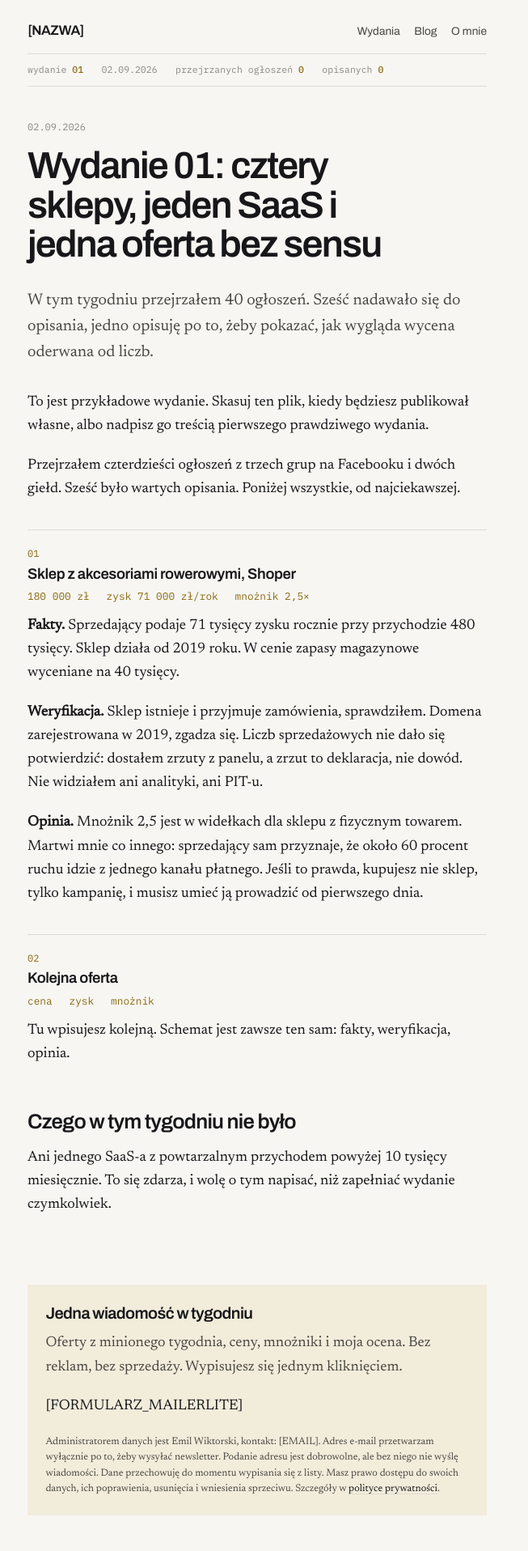
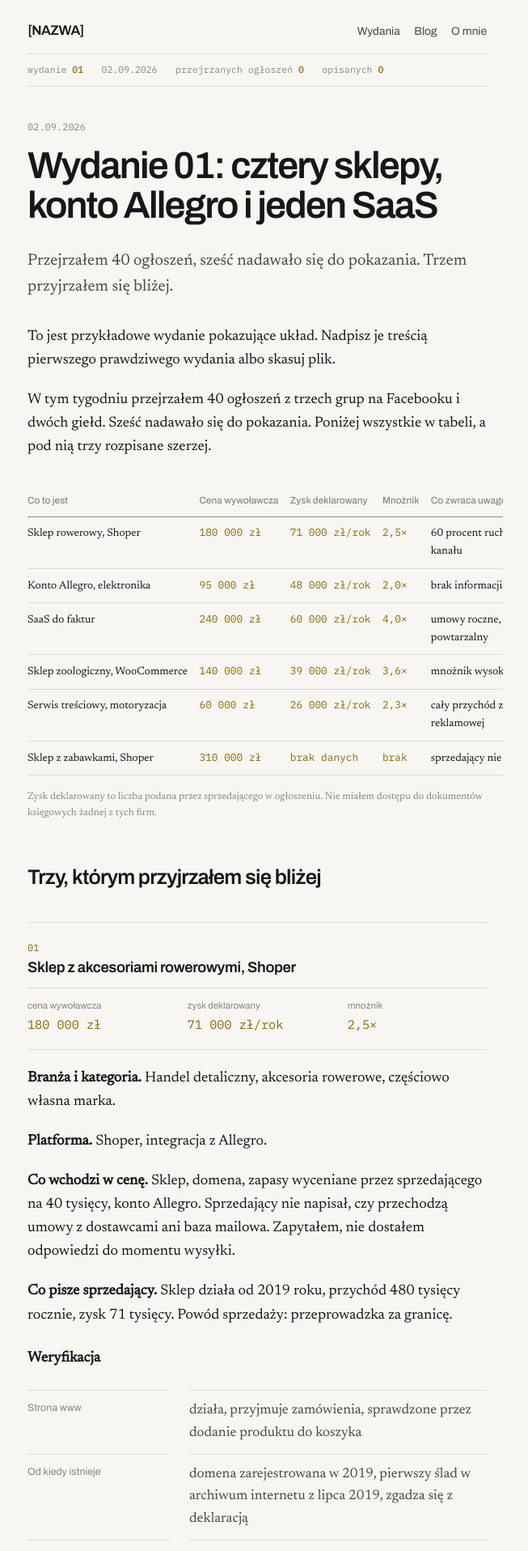
Before and after one commit to EmilWiktorski9/emilwiktorski9.github.io, a Jekyll site: the page built from _posts/2026-09-02-wydanie-01.md, in a window 1280 px wide. Shown: the top 1916 px of the page at 81% size, without its empty margins (322-975 px from the left). Built offline with Jekyll 4.4.1, drawn with Linux system fonts in a browser that asks for light colours; some of the changed text lies outside the part shown.

Commit message:
Add files via upload

```diff
--- a/_posts/2026-09-02-wydanie-01.md
+++ b/_posts/2026-09-02-wydanie-01.md
@@ -1,27 +1,85 @@
 ---
 layout: wpis
-title: "Wydanie 01: cztery sklepy, jeden SaaS i jedna oferta bez sensu"
+title: "Wydanie 01: cztery sklepy, konto Allegro i jeden SaaS"
 date: 2026-09-02
 categories: wydania
-lead: "W tym tygodniu przejrzałem 40 ogłoszeń. Sześć nadawało się do opisania, jedno opisuję po to, żeby pokazać, jak wygląda wycena oderwana od liczb."
+lead: "Przejrzałem 40 ogłoszeń, sześć nadawało się do pokazania. Trzem przyjrzałem się bliżej."
 ---
 
-To jest przykładowe wydanie. Skasuj ten plik, kiedy będziesz publikował własne, albo nadpisz go treścią pierwszego prawdziwego wydania.
+To jest przykładowe wydanie pokazujące układ. Nadpisz je treścią pierwszego prawdziwego wydania albo skasuj plik.
 
-Przejrzałem czterdzieści ogłoszeń z trzech grup na Facebooku i dwóch giełd. Sześć było wartych opisania. Poniżej wszystkie, od najciekawszej.
+W tym tygodniu przejrzałem 40 ogłoszeń z trzech grup na Facebooku i dwóch giełd. Sześć nadawało się do pokazania. Poniżej wszystkie w tabeli, a pod nią trzy rozpisane szerzej.
+
+<div class="tabela-ofert" markdown="1">
+
+| Co to jest | Cena wywoławcza | Zysk deklarowany | Mnożnik | Co zwraca uwagę |
+|---|---|---|---|---|
+| Sklep rowerowy, Shoper | 180 000 zł | 71 000 zł/rok | 2,5× | 60 procent ruchu z jednego kanału |
+| Konto Allegro, elektronika | 95 000 zł | 48 000 zł/rok | 2,0× | brak informacji o marży |
+| SaaS do faktur | 240 000 zł | 60 000 zł/rok | 4,0× | umowy roczne, przychód powtarzalny |
+| Sklep zoologiczny, WooCommerce | 140 000 zł | 39 000 zł/rok | 3,6× | mnożnik wysoki jak na handel |
+| Serwis treściowy, motoryzacja | 60 000 zł | 26 000 zł/rok | 2,3× | cały przychód z jednej sieci reklamowej |
+| Sklep z zabawkami, Shoper | 310 000 zł | brak danych | brak | sprzedający nie podał zysku |
+
+</div>
+
+<p class="legenda">Zysk deklarowany to liczba podana przez sprzedającego w ogłoszeniu. Nie miałem dostępu do dokumentów księgowych żadnej z tych firm.</p>
+
+## Trzy, którym przyjrzałem się bliżej
 
 <div class="oferta" markdown="1">
 <p class="oferta-numer">01</p>
 
 ### Sklep z akcesoriami rowerowymi, Shoper
 
-<p class="oferta-liczby"><span>180 000 zł</span><span>zysk 71 000 zł/rok</span><span>mnożnik 2,5×</span></p>
+<p class="oferta-liczby">
+<span><b>cena wywoławcza</b><i>180 000 zł</i></span>
+<span><b>zysk deklarowany</b><i>71 000 zł/rok</i></span>
+<span><b>mnożnik</b><i>2,5×</i></span>
+</p>
 
-**Fakty.** Sprzedający podaje 71 tysięcy zysku rocznie przy przychodzie 480 tysięcy. Sklep działa od 2019 roku. W cenie zapasy magazynowe wyceniane na 40 tysięcy.
+**Branża i kategoria.** Handel detaliczny, akcesoria rowerowe, częściowo własna marka.
 
-**Weryfikacja.** Sklep istnieje i przyjmuje zamówienia, sprawdziłem. Domena zarejestrowana w 2019, zgadza się. Liczb sprzedażowych nie dało się potwierdzić: dostałem zrzuty z panelu, a zrzut to deklaracja, nie dowód. Nie widziałem ani analityki, ani PIT-u.
+**Platforma.** Shoper, integracja z Allegro.
 
-**Opinia.** Mnożnik 2,5 jest w widełkach dla sklepu z fizycznym towarem. Martwi mnie co innego: sprzedający sam przyznaje, że około 60 procent ruchu idzie z jednego kanału płatnego. Jeśli to prawda, kupujesz nie sklep, tylko kampanię, i musisz umieć ją prowadzić od pierwszego dnia.
+**Co wchodzi w cenę.** Sklep, domena, zapasy wyceniane przez sprzedającego na 40 tysięcy, konto Allegro. Sprzedający nie napisał, czy przechodzą umowy z dostawcami ani baza mailowa. Zapytałem, nie dostałem odpowiedzi do momentu wysyłki.
+
+**Co pisze sprzedający.** Sklep działa od 2019 roku, przychód 480 tysięcy rocznie, zysk 71 tysięcy. Powód sprzedaży: przeprowadzka za granicę.
+
+#### Weryfikacja
+
+<div class="weryfikacja" markdown="1">
+
+Strona www
+: działa, przyjmuje zamówienia, sprawdzone przez dodanie produktu do koszyka
+
+Od kiedy istnieje
+: domena zarejestrowana w 2019, pierwszy ślad w archiwum internetu z lipca 2019, zgadza się z deklaracją
+
+Marketplace
+: Allegro, 2 400 ocen, konto od 2019
+
+Opinie Google
+: 4,6 przy 88 opiniach, ostatnia sprzed miesiąca
+
+Opinie na marketplace
+: 99,2 procent pozytywnych z ostatnich 12 miesięcy
+
+Media społecznościowe
+: Facebook i Instagram, ostatni wpis sprzed trzech dni, aktywność regularna
+
+Widoczność w Google
+: sklep wychodzi na kilkadziesiąt fraz produktowych, więc ruch nie jest wyłącznie płatny
+
+Wyniki finansowe
+: *brak, sprzedający prowadzi jednoosobową działalność i nie składa sprawozdań do KRS*
+
+Zadłużenie i postępowania
+: *nie dotyczy, brak spółki do sprawdzenia*
+
+</div>
+
+**Opinia.** Mnożnik 2,5 mieści się w widełkach dla sklepu z fizycznym towarem. Liczb sprzedażowych nie dało się potwierdzić, bo dostałem zrzuty z panelu, a zrzut jest deklaracją, nie dowodem. Bardziej niż liczby niepokoi mnie to, co sprzedający sam przyznaje: około 60 procent ruchu idzie z jednego kanału płatnego. Jeśli tak jest, kupujesz nie sklep, tylko kampanię, i musisz umieć ją prowadzić od pierwszego dnia. To moja opinia, nie ustalenie.
 </div>
 
 <div class="oferta" markdown="1">
@@ -29,11 +87,15 @@ Przejrzałem czterdzieści ogłoszeń z trzech grup na Facebooku i dwóch giełd
 
 ### Kolejna oferta
 
-<p class="oferta-liczby"><span>cena</span><span>zysk</span><span>mnożnik</span></p>
+<p class="oferta-liczby">
+<span><b>cena wywoławcza</b><i>240 000 zł</i></span>
+<span><b>zysk deklarowany</b><i>60 000 zł/rok</i></span>
+<span><b>mnożnik</b><i>4,0×</i></span>
+</p>
 
-Tu wpisujesz kolejną. Schemat jest zawsze ten sam: fakty, weryfikacja, opinia.
+Tu wpisujesz kolejną, według tego samego układu.
 </div>
 
-## Czego w tym tygodniu nie było
+## Czego nie było
 
-Ani jednego SaaS-a z powtarzalnym przychodem powyżej 10 tysięcy miesięcznie. To się zdarza, i wolę o tym napisać, niż zapełniać wydanie czymkolwiek.
+Ani jednego SaaS-a z powtarzalnym przychodem powyżej 10 tysięcy miesięcznie. To się zdarza i wolę o tym napisać, niż zapełniać wydanie czymkolwiek.
--- a/assets/styl.css
+++ b/assets/styl.css
@@ -159,8 +159,8 @@ a:hover{text-decoration-color:var(--akcent)}
 
 /* --- pozycja oferty wewnątrz wydania ---------------------------------- */
 .oferta{
-  margin:2.2rem 0;
-  padding-top:1.2rem;
+  margin:2.6rem 0;
+  padding-top:1.3rem;
   border-top:1px solid var(--linia);
 }
 .oferta-numer{
@@ -169,15 +169,111 @@ a:hover{text-decoration-color:var(--akcent)}
   color:var(--akcent);
   margin:0 0 0.35rem;
 }
-.oferta h3{margin:0 0 0.5rem;font-size:1.15rem}
+.oferta h3{margin:0 0 0.9rem;font-size:1.15rem}
+
+/* liczby z etykietami: etykieta nad wartością, żeby było wiadomo,
+   co znaczy każda liczba */
 .oferta-liczby{
-  display:flex;
-  flex-wrap:wrap;
-  gap:0.2rem 1.3rem;
+  display:grid;
+  grid-template-columns:repeat(auto-fit,minmax(9.5rem,1fr));
+  gap:0.9rem 1.6rem;
+  margin:0 0 1.3rem;
+  padding:0.9rem 0;
+  border-top:1px solid var(--linia);
+  border-bottom:1px solid var(--linia);
+}
+.oferta-liczby span{display:block}
+.oferta-liczby b{
+  display:block;
+  font-family:var(--grotesk);
+  font-weight:400;
+  font-size:0.72rem;
+  line-height:1.3;
+  color:var(--tekst-3);
+  margin-bottom:0.15rem;
+}
+.oferta-liczby i{
+  font-style:normal;
+  font-family:var(--mono);
+  font-size:0.95rem;
+  color:var(--akcent);
+}
+
+/* --- karta weryfikacji ------------------------------------------------ */
+.weryfikacja{margin:1.4rem 0}
+.weryfikacja dl{margin:0}
+.weryfikacja dt{
+  font-family:var(--grotesk);
+  font-size:0.78rem;
+  color:var(--tekst-3);
+  padding-top:0.7rem;
+  border-top:1px solid var(--linia);
+}
+.weryfikacja dd{
+  margin:0.1rem 0 0.7rem;
+  font-size:0.95em;
+  color:var(--tekst-2);
+}
+.weryfikacja dd em{color:var(--tekst-3)}
+
+@media (min-width:34rem){
+  .weryfikacja dl{
+    display:grid;
+    grid-template-columns:11rem 1fr;
+    column-gap:1.5rem;
+  }
+  .weryfikacja dt{grid-column:1;padding-bottom:0.7rem}
+  .weryfikacja dd{
+    grid-column:2;
+    margin:0;
+    padding:0.7rem 0;
+    border-top:1px solid var(--linia);
+  }
+}
+
+/* --- tabela wszystkich ofert ------------------------------------------ */
+.tabela-ofert{
+  margin:2rem -1.25rem;
+  padding:0 1.25rem;
+  overflow-x:auto;
+  -webkit-overflow-scrolling:touch;
+}
+.tabela-ofert table{
+  border-collapse:collapse;
+  width:100%;
+  min-width:34rem;
+  font-size:0.85rem;
+}
+.tabela-ofert th,
+.tabela-ofert td{
+  text-align:left;
+  padding:0.6rem 0.9rem 0.6rem 0;
+  border-bottom:1px solid var(--linia);
+  vertical-align:top;
+  white-space:nowrap;
+}
+.tabela-ofert th{
+  font-family:var(--grotesk);
+  font-weight:500;
+  font-size:0.74rem;
+  color:var(--tekst-3);
+  border-bottom:1px solid var(--tekst-3);
+}
+.tabela-ofert td:nth-child(2),
+.tabela-ofert td:nth-child(3),
+.tabela-ofert td:nth-child(4){
   font-family:var(--mono);
   font-size:0.8rem;
   color:var(--akcent);
-  margin:0 0 0.7rem;
+}
+.tabela-ofert td:last-child,
+.tabela-ofert th:last-child{white-space:normal;min-width:11rem;padding-right:0}
+.tabela-ofert td:first-child{font-weight:500}
+
+.legenda{
+  font-size:0.78rem;
+  color:var(--tekst-3);
+  margin-top:-1rem;
 }
 
 /* --- blok zapisu ------------------------------------------------------ */
--- a/robots.txt
+++ b/robots.txt
@@ -1,4 +1,4 @@
 User-agent: *
 Allow: /
 
-Sitemap: https://[DOMENA]/sitemap.xml
+Sitemap: https://emilwiktorski9.github.io/sitemap.xml
```
Also changed, not shown: CLAUDE.md (added, +148 -0 lines), INSTRUKCJA.md (+30 -5 lines), SZABLON-WPISU-BLOG.txt (added, +27 -0 lines), SZABLON-WYDANIA.txt (added, +131 -0 lines).
